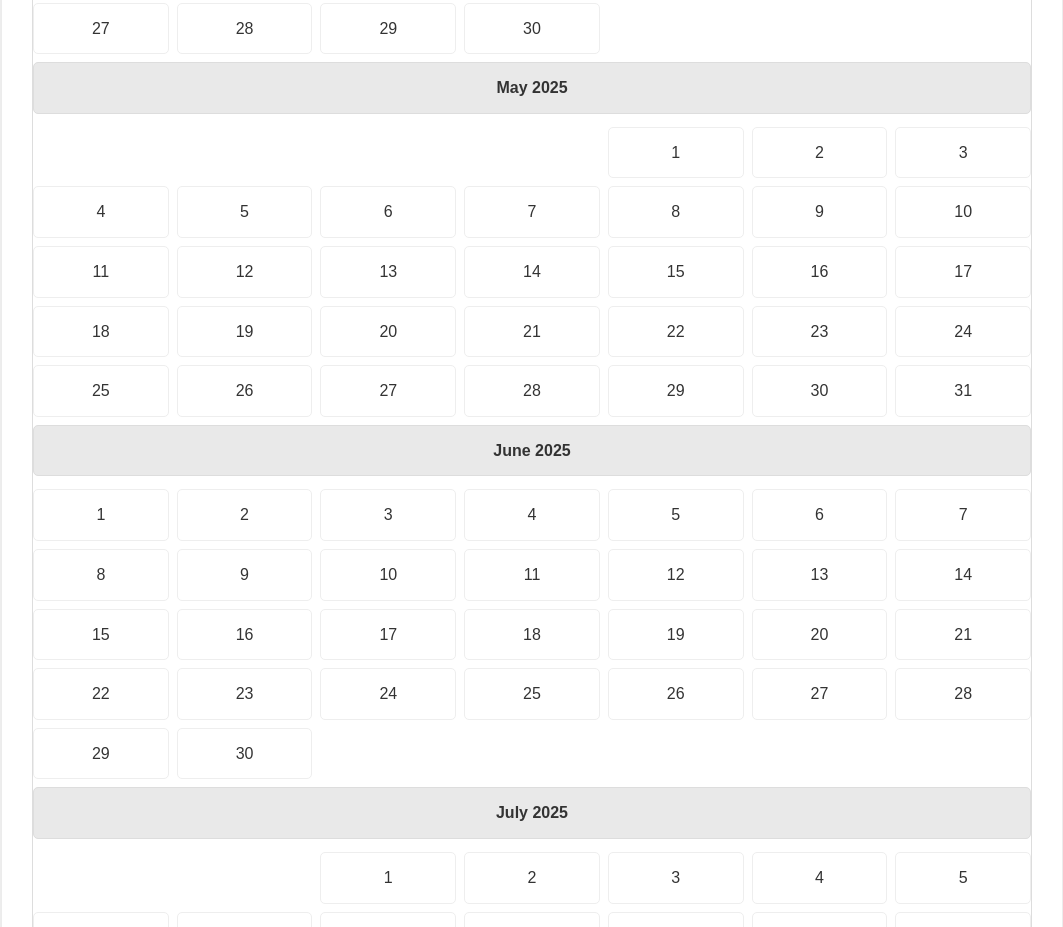
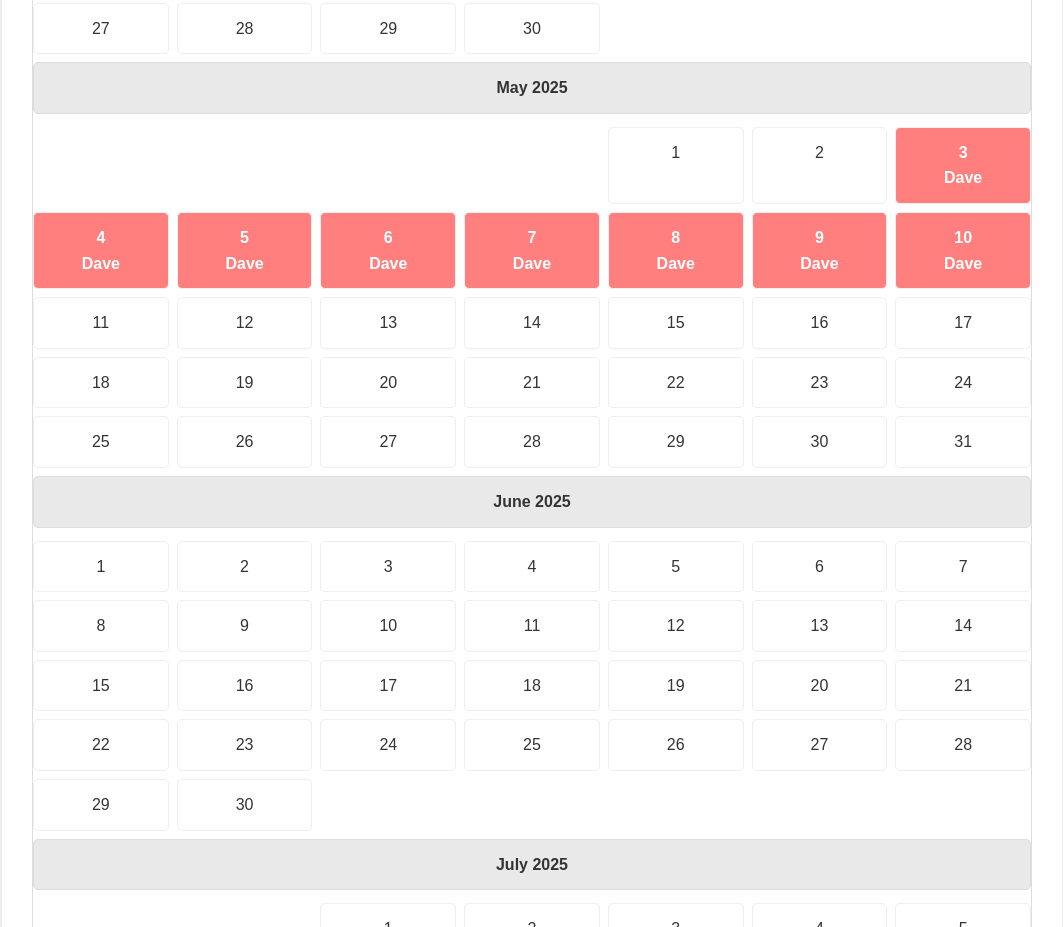
Before and after one commit to tristangrace/depot, a plain HTML site: page index.html in a window 1280 px wide. Shown: the part 1853-2780 px from the top of the page, without its empty margins (108-1171 px from the left). Drawn offline with Linux system fonts and the light colour scheme.

Commit message:
Dad at depot

```diff
--- a/index.html
+++ b/index.html
@@ -14,6 +14,6 @@
         </div>
     </div>
 
-    <script src="script.js?v=1.0"></script>  <!-- Add cache-busting to JavaScript -->
+    <script src="script.js?v=1.1"></script>  <!-- Add cache-busting to JavaScript -->
 </body>
 </html>
--- a/script.js
+++ b/script.js
@@ -20,6 +20,14 @@ document.addEventListener('DOMContentLoaded', function() {
         '2025-12-25': 'Santa Claus',
         '2025-04-24': 'Tris & Court',
         '2025-04-25': 'Tris & Court',
+        '2025-05-03': 'Dave',
+        '2025-05-04': 'Dave',
+        '2025-05-05': 'Dave',
+        '2025-05-06': 'Dave',
+        '2025-05-07': 'Dave',
+        '2025-05-08': 'Dave',
+        '2025-05-09': 'Dave',
+        '2025-05-10': 'Dave',
         '2025-04-26': 'Depot Beach BBQ',
         '2026-03-01': 'Bob Builder',
         '2027-04-15': 'Charlie Chaplin'
```
